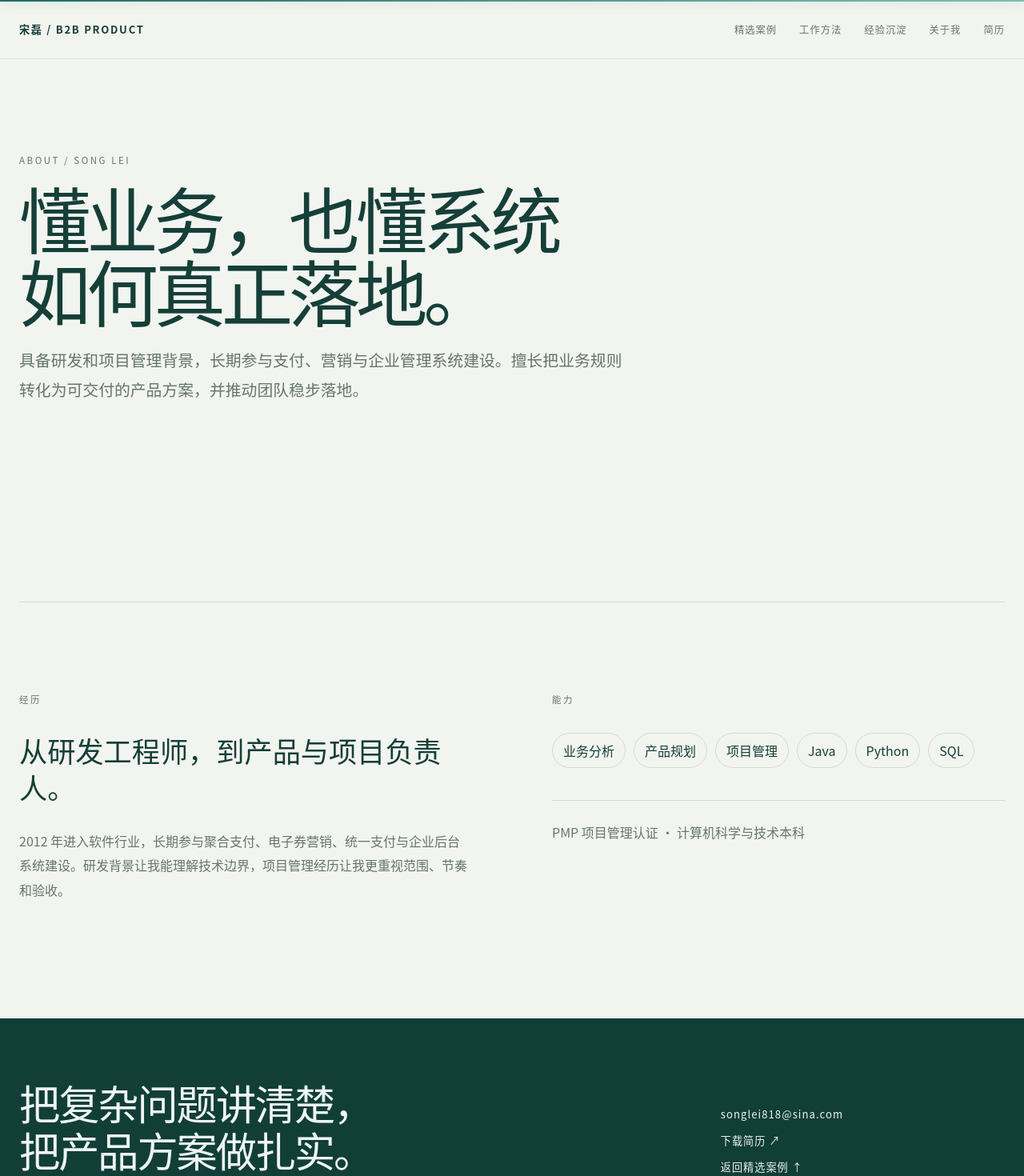
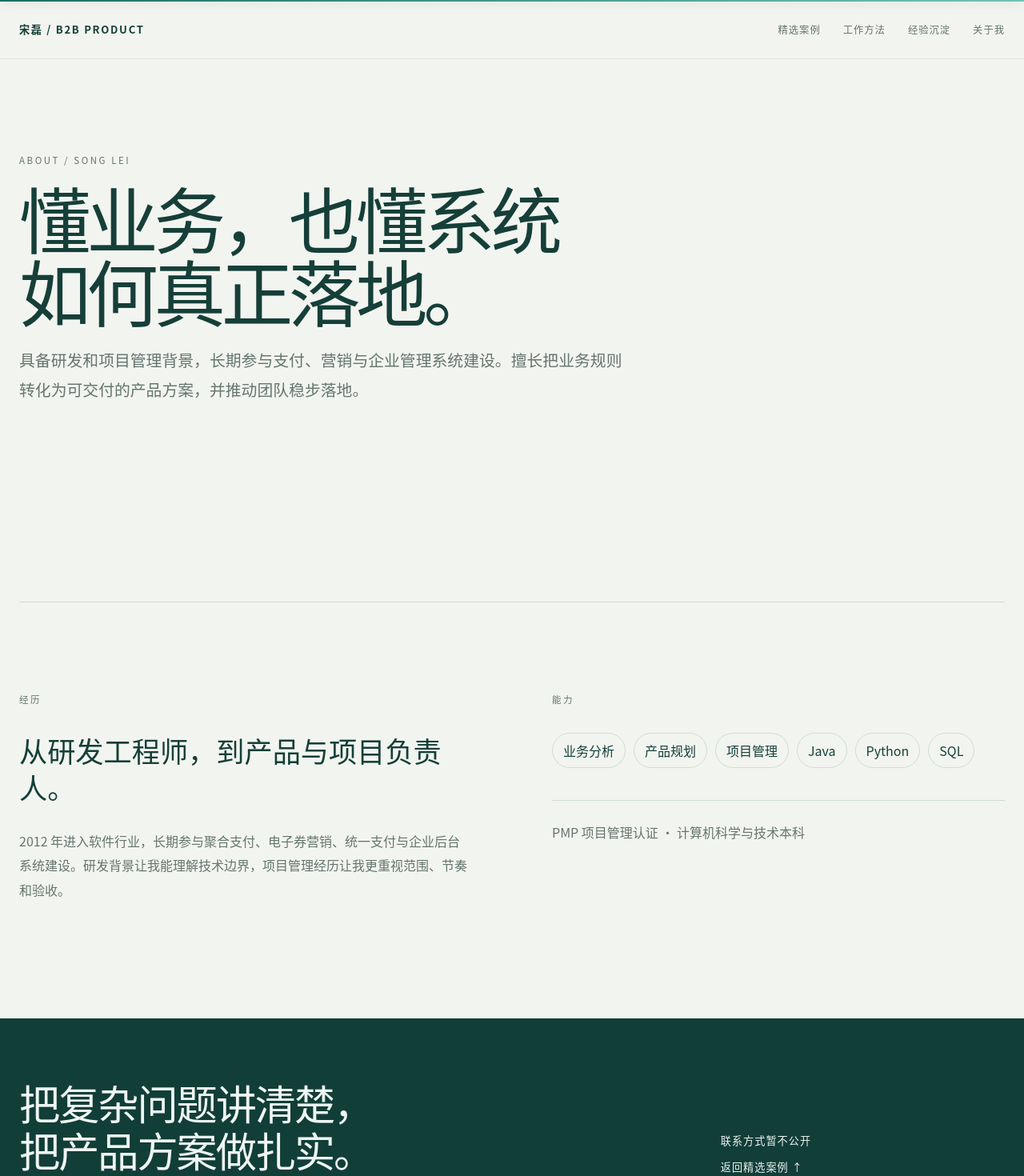
Before and after one commit to hamasakisong/song-lei-portfolio, a React (Vite) app: page /about in a window 1280 px wide. Shown: the top 1470 px of the page at 80% size. Built offline with nearby package versions, Linux system fonts and the light colour scheme.

Commit message:
privacy: hide contact details and resume access

```diff
--- a/src/components/layout/SiteShell.tsx
+++ b/src/components/layout/SiteShell.tsx
@@ -1,6 +1,5 @@
 import { useState, type ReactNode } from "react";
 import { Link } from "react-router-dom";
-import { profile } from "../../content/profile";
 
 export function SiteShell({ children }: { children: ReactNode }) {
   const [open, setOpen] = useState(false);
@@ -17,7 +16,6 @@ export function SiteShell({ children }: { children: ReactNode }) {
             <Link to="/#method" onClick={close}>工作方法</Link>
             <Link to="/experience" onClick={close}>经验沉淀</Link>
             <Link to="/about" onClick={close}>关于我</Link>
-            <a href="/resume/song-lei-b2b-product-manager.pdf" target="_blank" rel="noreferrer">简历</a>
           </nav>
         </div>
       </header>
@@ -27,8 +25,7 @@ export function SiteShell({ children }: { children: ReactNode }) {
           <div className="footer-grid">
             <h2 className="footer-title">把复杂问题讲清楚，<br />把产品方案做扎实。</h2>
             <div className="footer-links">
-              <a href={`mailto:${profile.email}`}>{profile.email}</a>
-              <a href="/resume/song-lei-b2b-product-manager.pdf" target="_blank" rel="noreferrer">下载简历 ↗</a>
+              <span>联系方式暂不公开</span>
               <a href="#work">返回精选案例 ↑</a>
             </div>
           </div>
--- a/src/content/profile.ts
+++ b/src/content/profile.ts
@@ -11,6 +11,5 @@ export const profile = {
     { value: "PMP", label: "项目管理认证" },
   ],
   skills: ["业务分析", "产品规划", "项目管理", "Java", "Python", "SQL"],
-  email: "songlei818@sina.com",
   location: "北京",
 } as const;
--- a/src/pages/HomePage.tsx
+++ b/src/pages/HomePage.tsx
@@ -24,7 +24,6 @@ export function HomePage() {
           <Reveal delay={.16}><p className="hero__intro">{profile.intro}</p></Reveal>
           <Reveal className="hero__actions" delay={.24}>
             <a className="button button--primary" href="#work">查看代表项目 →</a>
-            <a className="button button--ghost" href="/resume/song-lei-b2b-product-manager.pdf" target="_blank" rel="noreferrer">下载简历</a>
           </Reveal>
           <Reveal className="proof-grid" delay={.3}>
             {profile.proof.map((item, index) => (
```
Also changed, not shown: 2 other files (tests, documents, lock files or other folders).
